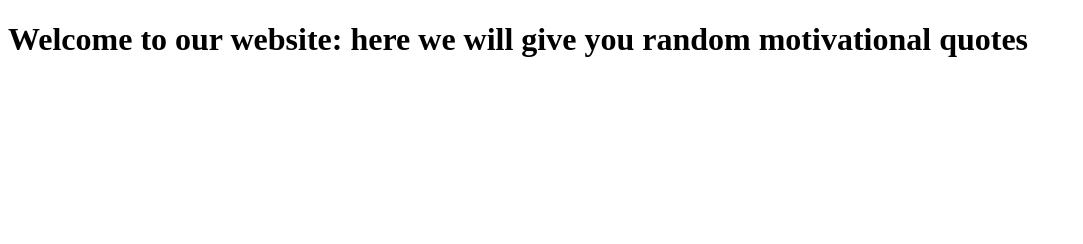
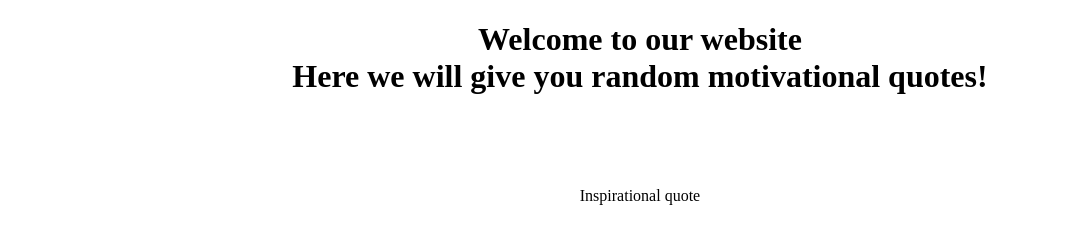
Before and after one commit to inclyped-git/websitedevelopment, a plain HTML site: page test.html in a window 1280 px wide. Shown: the whole page, without its empty margins (0-1083 px from the left). Drawn offline with Linux system fonts and the light colour scheme.

Commit message:
Fixed the javascript to make the quote appear

```diff
--- a/test.html
+++ b/test.html
@@ -2,22 +2,24 @@
 <html>
 <head>
     <title>Test page</title>
-
-    <script type="javascript"></script>
+    <script>
+        function getQuote()
+        {
+            document.getElementById("quote").innerHTML="Inspirational quote";
+        }
+    </script>
 </head>
 
 <body>
-
-<h1>
-    Welcome to our website: here we will give you random motivational quotes
+<h1 style="text-align:center">
+    Welcome to our website<br>Here we will give you random motivational quotes!
 </h1>
 
-<p class="quote"></p>
+<br><br><br>
+
+<p id="quote" style="text-align:center;"></p>
+<script>getQuote();</script>
 
 </body>
 
-
-
-
-
 </html>
```
